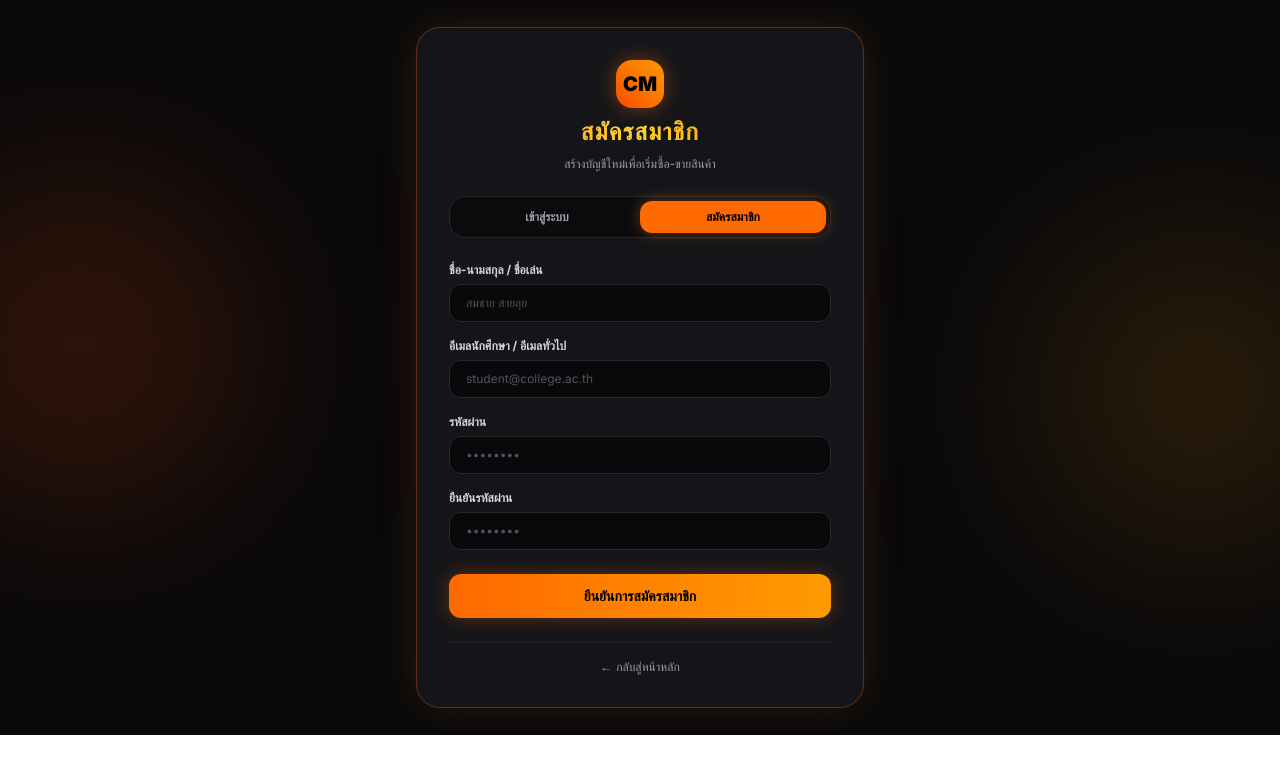
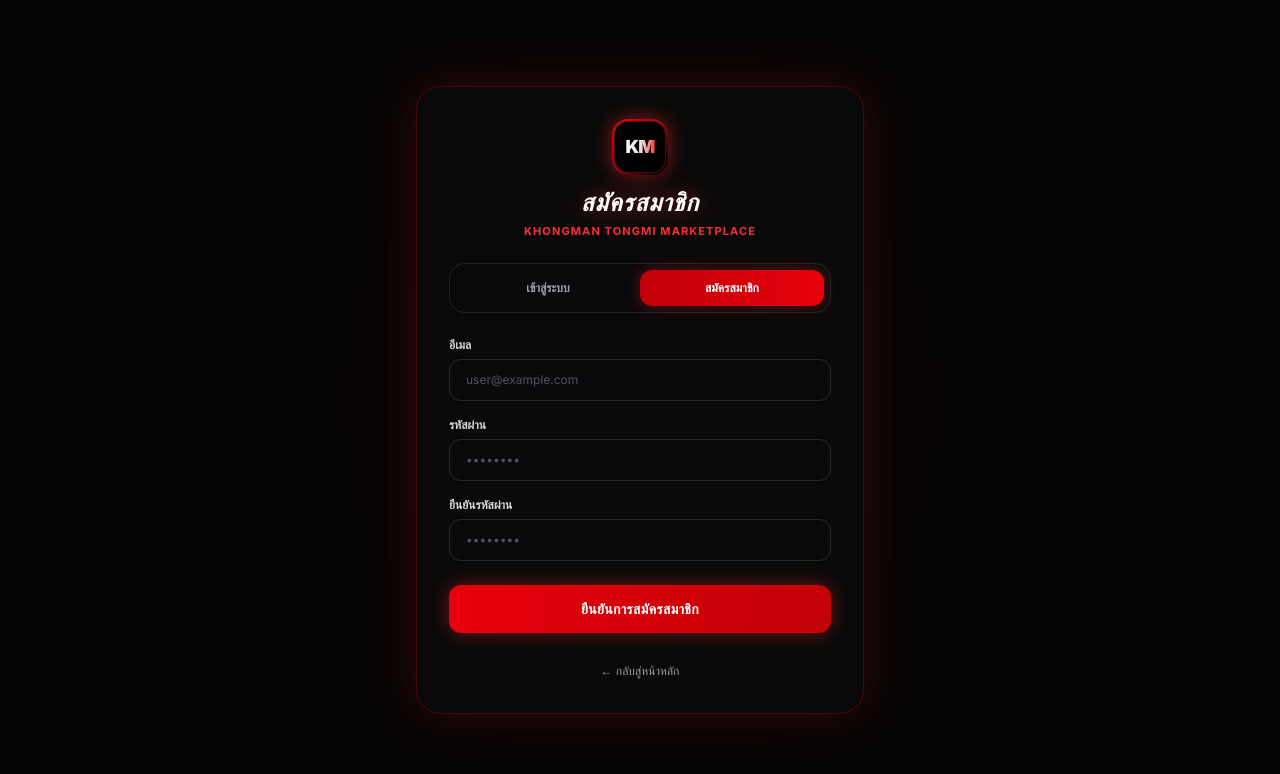
Before and after one commit to form93sss/marketplace, a Next.js app: page /auth in a window 1280 px wide. Both pictures are taken after a click on the button "สมัครสมาชิก". Shown: the top 774 px of the page. Built offline with nearby package versions, Linux system fonts and the light colour scheme.

Commit message:
Update page.tsx

```diff
--- a/app/auth/page.tsx
+++ b/app/auth/page.tsx
@@ -1,77 +1,72 @@
 "use client";
-import { useState } from "react";
-import { useRouter } from "next/navigation";
+
+import React, { useState } from "react";
 import Link from "next/link";
 
 export default function AuthPage() {
-  const router = useRouter();
   const [isLogin, setIsLogin] = useState(true);
-
-  // Form States
-  const [formData, setFormData] = useState({
-    studentId: "",
-    email: "",
-    password: "",
-    confirmPassword: "",
-    name: "",
-  });
-
-  const handleChange = (e: React.ChangeEvent<HTMLInputElement>) => {
-    setFormData({ ...formData, [e.target.name]: e.target.value });
-  };
+  const [email, setEmail] = useState("");
+  const [password, setPassword] = useState("");
+  const [confirmPassword, setConfirmPassword] = useState("");
 
   const handleSubmit = (e: React.FormEvent) => {
     e.preventDefault();
-    if (!isLogin && formData.password !== formData.confirmPassword) {
-      alert("❌ รหัสผ่านไม่ตรงกัน กรุณาตรวจสอบอีกครั้ง");
-      return;
+    if (isLogin) {
+      alert("เข้าสู่ระบบเรียบร้อยแล้ว");
+    } else {
+      if (password !== confirmPassword) {
+        alert("รหัสผ่านไม่ตรงกัน");
+        return;
+      }
+      alert("สมัครสมาชิกเรียบร้อยแล้ว");
     }
-
-    alert(isLogin ? "เข้าสู่ระบบสำเร็จ!" : "ลงทะเบียนสำเร็จ!");
-    router.push("/home");
   };
 
   return (
-    <div className="relative flex items-center justify-center min-h-[calc(100vh-65px)] bg-zinc-950 p-4 overflow-hidden">
-      {/* Background Glowing Effects */}
-      <div className="absolute top-1/4 -left-20 w-80 h-80 bg-orange-600/20 rounded-full blur-[100px] pointer-events-none" />
-      <div className="absolute bottom-1/4 -right-20 w-80 h-80 bg-amber-500/15 rounded-full blur-[100px] pointer-events-none" />
+    <div className="min-h-screen bg-[#050505] text-zinc-100 flex items-center justify-center p-4 relative overflow-hidden select-none">
+      {/* Red Glow Background Effect */}
+      <div className="absolute w-[500px] h-[500px] bg-red-600/15 rounded-full blur-[160px] pointer-events-none animate-pulse-glow" />
 
-      {/* Main Container Card */}
-      <div className="relative w-full max-w-md bg-zinc-900/90 border border-orange-500/30 rounded-3xl p-6 sm:p-8 shadow-[0_0_40px_rgba(249,115,22,0.15)] backdrop-blur-xl z-10">
+      {/* Main Card Modal */}
+      <div className="w-full max-w-md bg-[#0a0a0a]/90 backdrop-blur-xl border border-red-600/30 rounded-3xl p-8 shadow-[0_0_50px_rgba(220,38,38,0.2)] relative z-10">
 
-        {/* Brand Logo & Title */}
-        <div className="text-center space-y-2 mb-6">
-          <div className="inline-flex items-center justify-center w-12 h-12 rounded-2xl bg-gradient-to-tr from-orange-600 to-amber-500 text-black font-black text-xl shadow-[0_0_20px_rgba(249,115,22,0.4)]">
-            CM
+        {/* KM Logo Header */}
+        <div className="flex flex-col items-center mb-6">
+          <div className="w-14 h-14 rounded-2xl bg-gradient-to-br from-red-600 via-red-800 to-black p-[2px] shadow-[0_0_20px_rgba(220,38,38,0.6)] mb-3">
+            <div className="w-full h-full bg-black rounded-[14px] flex items-center justify-center border border-red-500/30">
+              <span className="font-black text-lg text-transparent bg-clip-text bg-gradient-to-r from-white via-zinc-200 to-red-500 tracking-tighter">
+                KM
+              </span>
+            </div>
           </div>
-          <h2 className="text-2xl font-black tracking-wider uppercase bg-gradient-to-r from-orange-400 via-amber-300 to-orange-500 bg-clip-text text-transparent">
+
+          <h1 className="text-2xl font-black italic tracking-wider text-white uppercase drop-shadow-[0_0_10px_rgba(220,38,38,0.6)]">
             {isLogin ? "เข้าสู่ระบบ" : "สมัครสมาชิก"}
-          </h2>
-          <p className="text-xs text-zinc-400">
-            {isLogin
-              ? "ยินดีต้อนรับกลับสู่ตลาดนัดวิทยาลัย"
-              : "สร้างบัญชีใหม่เพื่อเริ่มซื้อ-ขายสินค้า"}
+          </h1>
+          <p className="text-[11px] font-bold text-red-500 tracking-widest uppercase mt-1">
+            KHONGMAN TONGMI MARKETPLACE
           </p>
         </div>
 
         {/* Tab Switcher */}
-        <div className="flex bg-zinc-950/80 p-1 rounded-2xl border border-zinc-800 mb-6">
+        <div className="grid grid-cols-2 p-1.5 bg-zinc-950 border border-zinc-800/80 rounded-2xl mb-6">
           <button
+            type="button"
             onClick={() => setIsLogin(true)}
-            className={`flex-1 py-2 text-xs font-bold rounded-xl transition-all duration-300 ${
+            className={`py-2.5 rounded-xl text-xs font-black transition-all ${
               isLogin
-                ? "bg-orange-500 text-black shadow-[0_0_15px_rgba(249,115,22,0.4)]"
+                ? "bg-gradient-to-r from-red-700 to-red-600 text-white shadow-[0_0_15px_rgba(220,38,38,0.4)]"
                 : "text-zinc-400 hover:text-white"
             }`}
           >
             เข้าสู่ระบบ
           </button>
           <button
+            type="button"
             onClick={() => setIsLogin(false)}
-            className={`flex-1 py-2 text-xs font-bold rounded-xl transition-all duration-300 ${
+            className={`py-2.5 rounded-xl text-xs font-black transition-all ${
               !isLogin
-                ? "bg-orange-500 text-black shadow-[0_0_15px_rgba(249,115,22,0.4)]"
+                ? "bg-gradient-to-r from-red-700 to-red-600 text-white shadow-[0_0_15px_rgba(220,38,38,0.4)]"
                 : "text-zinc-400 hover:text-white"
             }`}
           >
@@ -79,37 +74,19 @@ export default function AuthPage() {
           </button>
         </div>
 
-        {/* Form Fields */}
+        {/* Auth Form */}
         <form onSubmit={handleSubmit} className="space-y-4">
-          {!isLogin && (
-            <div>
-              <label className="block text-xs font-bold text-zinc-300 mb-1.5">
-                ชื่อ-นามสกุล / ชื่อเล่น
-              </label>
-              <input
-                type="text"
-                name="name"
-                required
-                placeholder="สมชาย สายลุย"
-                value={formData.name}
-                onChange={handleChange}
-                className="w-full bg-zinc-950 border border-zinc-800 rounded-xl px-4 py-2.5 text-xs text-zinc-100 placeholder-zinc-600 focus:outline-none focus:border-orange-500 focus:ring-1 focus:ring-orange-500 transition"
-              />
-            </div>
-          )}
-
           <div>
             <label className="block text-xs font-bold text-zinc-300 mb-1.5">
-              อีเมลนักศึกษา / อีเมลทั่วไป
+              อีเมล
             </label>
             <input
               type="email"
-              name="email"
               required
-              placeholder="student@college.ac.th"
-              value={formData.email}
-              onChange={handleChange}
-              className="w-full bg-zinc-950 border border-zinc-800 rounded-xl px-4 py-2.5 text-xs text-zinc-100 placeholder-zinc-600 focus:outline-none focus:border-orange-500 focus:ring-1 focus:ring-orange-500 transition"
+              value={email}
+              onChange={(e) => setEmail(e.target.value)}
+              placeholder="user@example.com"
+              className="w-full text-xs px-4 py-3 rounded-xl bg-zinc-950 border border-zinc-800 text-white placeholder-zinc-600 focus:outline-none focus:border-red-600 focus:ring-1 focus:ring-red-600 transition-colors"
             />
           </div>
 
@@ -119,12 +96,11 @@ export default function AuthPage() {
             </label>
             <input
               type="password"
-              name="password"
               required
+              value={password}
+              onChange={(e) => setPassword(e.target.value)}
               placeholder="••••••••"
-              value={formData.password}
-              onChange={handleChange}
-              className="w-full bg-zinc-950 border border-zinc-800 rounded-xl px-4 py-2.5 text-xs text-zinc-100 placeholder-zinc-600 focus:outline-none focus:border-orange-500 focus:ring-1 focus:ring-orange-500 transition"
+              className="w-full text-xs px-4 py-3 rounded-xl bg-zinc-950 border border-zinc-800 text-white placeholder-zinc-600 focus:outline-none focus:border-red-600 focus:ring-1 focus:ring-red-600 transition-colors"
             />
           </div>
 
@@ -135,45 +111,41 @@ export default function AuthPage() {
               </label>
               <input
                 type="password"
-                name="confirmPassword"
                 required
+                value={confirmPassword}
+                onChange={(e) => setConfirmPassword(e.target.value)}
                 placeholder="••••••••"
-                value={formData.confirmPassword}
-                onChange={handleChange}
-                className="w-full bg-zinc-950 border border-zinc-800 rounded-xl px-4 py-2.5 text-xs text-zinc-100 placeholder-zinc-600 focus:outline-none focus:border-orange-500 focus:ring-1 focus:ring-orange-500 transition"
+                className="w-full text-xs px-4 py-3 rounded-xl bg-zinc-950 border border-zinc-800 text-white placeholder-zinc-600 focus:outline-none focus:border-red-600 focus:ring-1 focus:ring-red-600 transition-colors"
               />
             </div>
           )}
 
           {isLogin && (
-            <div className="flex justify-end">
-              <a href="#" className="text-[11px] text-orange-400 hover:underline">
+            <div className="flex justify-end pt-1">
+              <a href="#" className="text-[11px] text-red-500 hover:text-red-400 font-bold transition-colors">
                 ลืมรหัสผ่าน?
               </a>
             </div>
           )}
 
-          {/* Submit Button */}
           <button
             type="submit"
-            className="w-full mt-2 bg-gradient-to-r from-orange-500 to-amber-500 hover:from-orange-600 hover:to-amber-600 text-black font-black text-sm py-3 rounded-xl shadow-[0_0_20px_rgba(249,115,22,0.3)] active:scale-98 transition duration-200"
+            className="w-full py-3.5 mt-2 bg-gradient-to-r from-red-600 to-red-700 hover:from-red-500 hover:to-red-600 text-white font-black text-sm tracking-wide rounded-xl transition-all shadow-[0_0_20px_rgba(220,38,38,0.5)] active:scale-95"
           >
             {isLogin ? "เข้าสู่ระบบ" : "ยืนยันการสมัครสมาชิก"}
           </button>
         </form>
 
-        {/* Back to Home Link */}
-        <div className="mt-6 text-center border-t border-zinc-800/80 pt-4">
+        {/* Back Link */}
+        <div className="mt-6 text-center">
           <Link
             href="/home"
-            className="text-xs text-zinc-400 hover:text-orange-400 transition flex items-center justify-center gap-1"
+            className="text-xs text-zinc-400 hover:text-white transition-colors font-medium inline-flex items-center gap-1"
           >
-            <span>←</span> กลับสู่หน้าหลัก
+            ← กลับสู่หน้าหลัก
           </Link>
         </div>
-
       </div>
     </div>
   );
-
 }
```
